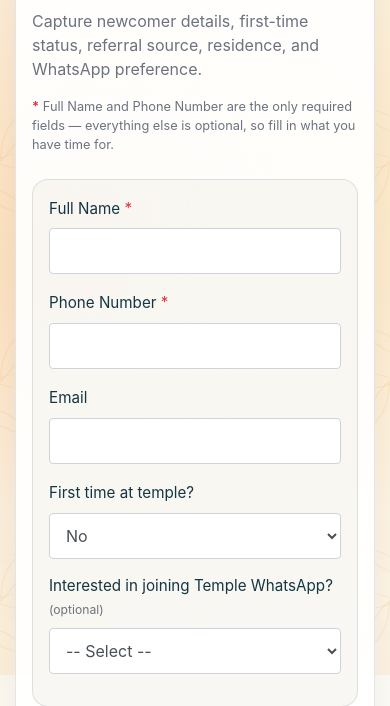
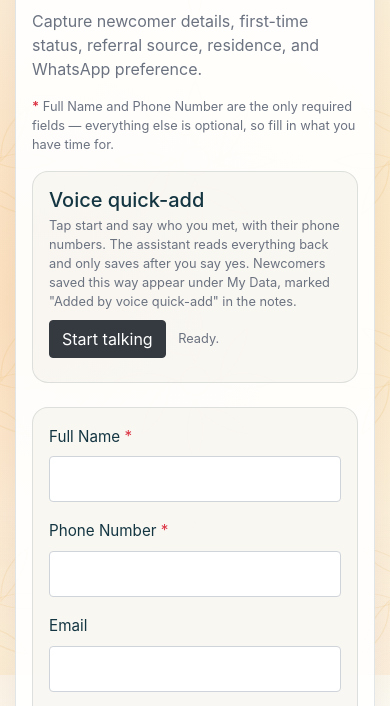
Before and after one commit to Ayushmaan-Dubey/IskonCRM, a Flask app: page /newcomers/new in a window 390 px wide. Shown: the part 169-875 px from the top of the page. Run offline with Flask 3, Linux system fonts and the light colour scheme; the visitor is signed in with stand-in values (Sample User, id 1); some libraries are stand-ins or nearby versions.

Commit message:
Add voice quick-add for newcomers (LiveKit)
Volunteers tap "Start talking" on Add Newcomer and speak names and phone
numbers. A LiveKit Cloud agent (voice_agent/) converses, reads everything
back, and only after a spoken "yes" asks the browser to save over RPC, so the
save runs under the volunteer's own login and the agent has no database access.

- /voice/token issues a short-lived room token; /voice/save validates and
  de-duplicates before creating GuestIntake records
- CSP allows LiveKit Cloud connections
- LIVEKIT_URL/API_KEY/API_SECRET declared in render.yaml (values set in Render)
- python-dotenv loads a local, git-ignored .env for development

Co-Authored-By: Claude Sonnet 5.5 <noreply@anthropic.com>

```diff
--- a/main.py
+++ b/main.py
@@ -1,5 +1,11 @@
 import os
 import sys
+
+try:
+    from dotenv import load_dotenv
+    load_dotenv()  # local .env only; on Render the real environment is used
+except ImportError:
+    pass
 
 try:
     from website import create_app
--- a/requirements.txt
+++ b/requirements.txt
@@ -9,3 +9,5 @@ psycopg2-binary>=2.9.9
 openpyxl>=3.1.0
 qrcode[pil]>=7.4.2
 Pillow>=10.0.0
+livekit-api>=1.0.0
+python-dotenv>=1.0.0
--- /dev/null
+++ b/voice_agent/livekit.toml
@@ -0,0 +1,5 @@
+[project]
+  subdomain = "temple-crm-hav8dylr"
+
+[agent]
+  id = "CA_m3cJ55s8sMCs"
--- /dev/null
+++ b/voice_agent/requirements.txt
@@ -0,0 +1 @@
+livekit-agents[silero]~=1.8
--- a/website/__init__.py
+++ b/website/__init__.py
@@ -111,6 +111,8 @@ def create_app():
             'style-src': ["'self'", "'unsafe-inline'", 'https://stackpath.bootstrapcdn.com', 'https://fonts.googleapis.com'],
             'font-src': ["'self'", 'https://fonts.gstatic.com', 'https://stackpath.bootstrapcdn.com'],
             'img-src': ["'self'", 'data:'],
+            # Voice quick-add: LiveKit Cloud signalling (wss) and media setup (https).
+            'connect-src': ["'self'", 'https://*.livekit.cloud', 'wss://*.livekit.cloud'],
         }
         Talisman(app, force_https=force_https, strict_transport_security=force_https, content_security_policy=csp)
     except ImportError:
--- /dev/null
+++ b/website/static/voice-quickadd.js
@@ -0,0 +1,84 @@
+// Voice quick-add: joins a LiveKit room with the voice agent, plays its audio, and performs
+// the save when the agent asks (RPC "save_newcomers") using the volunteer's own login session.
+(function () {
+  var panel = document.getElementById('voice-quickadd');
+  if (!panel || !window.LivekitClient) return;
+
+  var startBtn = document.getElementById('voice-start');
+  var stopBtn = document.getElementById('voice-stop');
+  var statusEl = document.getElementById('voice-status');
+  var resultsEl = document.getElementById('voice-results');
+  var room = null;
+
+  function setStatus(text) { statusEl.textContent = text; }
+
+  function showSaved(results) {
+    results.forEach(function (r) {
+      var li = document.createElement('li');
+      li.textContent = r.full_name + ' — ' + r.status + (r.reason ? ' (' + r.reason + ')' : '');
+      resultsEl.appendChild(li);
+    });
+  }
+
+  function reset(message) {
+    startBtn.disabled = false;
+    stopBtn.classList.add('d-none');
+    startBtn.classList.remove('d-none');
+    document.querySelectorAll('audio[data-lk]').forEach(function (el) { el.remove(); });
+    room = null;
+    setStatus(message || 'Ready.');
+  }
+
+  async function start() {
+    startBtn.disabled = true;
+    setStatus('Connecting…');
+    try {
+      var resp = await fetch(panel.dataset.tokenUrl, { method: 'POST', credentials: 'same-origin' });
+      var body = await resp.json();
+      if (!resp.ok) throw new Error(body.error || 'Could not start voice quick-add.');
+
+      var LK = window.LivekitClient;
+      room = new LK.Room();
+      room.on(LK.RoomEvent.TrackSubscribed, function (track) {
+        if (track.kind !== 'audio') return;
+        var el = track.attach();
+        el.dataset.lk = '1';
+        document.body.appendChild(el);
+      });
+      room.on(LK.RoomEvent.TrackUnsubscribed, function (track) {
+        track.detach().forEach(function (el) { el.remove(); });
+      });
+      room.on(LK.RoomEvent.Disconnected, function () { reset('Session ended.'); });
+
+      room.localParticipant.registerRpcMethod('save_newcomers', async function (data) {
+        var people = JSON.parse(data.payload).people;
+        var saveResp = await fetch(panel.dataset.saveUrl, {
+          method: 'POST',
+          credentials: 'same-origin',
+          headers: { 'Content-Type': 'application/json' },
+          body: JSON.stringify({ people: people }),
+        });
+        var saveBody = await saveResp.json();
+        if (!saveResp.ok) throw new Error(saveBody.error || 'Save failed.');
+        showSaved(saveBody.results);
+        return JSON.stringify(saveBody);
+      });
+
+      await room.connect(body.url, body.token);
+      await room.startAudio();
+      await room.localParticipant.setMicrophoneEnabled(true);
+      startBtn.classList.add('d-none');
+      stopBtn.classList.remove('d-none');
+      setStatus('Listening — just start talking.');
+    } catch (err) {
+      if (room) room.disconnect();
+      reset(err && err.name === 'NotAllowedError'
+        ? 'Microphone access was blocked. Allow it in the browser and try again.'
+        : (err && err.message) || 'Something went wrong.');
+    }
+  }
+
+  startBtn.addEventListener('click', start);
+  stopBtn.addEventListener('click', function () { if (room) room.disconnect(); });
+  window.addEventListener('beforeunload', function () { if (room) room.disconnect(); });
+})();
--- a/website/templates/guest-intake.html
+++ b/website/templates/guest-intake.html
@@ -7,6 +7,18 @@
 <h1 class="mt-2">Guest Intake</h1>
 <p class="muted">Capture newcomer details, first-time status, referral source, residence, and WhatsApp preference.</p>
 <p class="muted small"><span class="text-danger font-weight-bold">*</span> Full Name and Phone Number are the only required fields — everything else is optional, so fill in what you have time for.</p>
+
+<div id="voice-quickadd" class="form-section mt-3"
+     data-token-url="{{ url_for('views.voice_token') }}" data-save-url="{{ url_for('views.voice_save') }}">
+  <h5 class="mb-1">Voice quick-add</h5>
+  <p class="muted small mb-2">Tap start and say who you met, with their phone numbers. The assistant reads everything back and only saves after you say yes. Newcomers saved this way appear under My Data, marked "Added by voice quick-add" in the notes.</p>
+  <button type="button" id="voice-start" class="btn btn-dark">Start talking</button>
+  <button type="button" id="voice-stop" class="btn btn-outline-dark d-none">Stop</button>
+  <span id="voice-status" class="muted small ml-2" role="status">Ready.</span>
+  <ul id="voice-results" class="small mt-2 mb-0"></ul>
+</div>
+<script src="https://cdn.jsdelivr.net/npm/livekit-client@2.15.4/dist/livekit-client.umd.js" crossorigin="anonymous"></script>
+<script src="{{ url_for('static', filename='voice-quickadd.js') }}?v=1"></script>
 
 {% if errors %}
   <div class="alert alert-danger">
--- a/website/views.py
+++ b/website/views.py
@@ -1,5 +1,7 @@
 import io
+import os
 import base64
+import secrets
 from datetime import datetime, timedelta
 
 from flask import (Blueprint, Response, current_app, flash, jsonify, redirect,
@@ -234,6 +236,67 @@ def guest_intake():
         area_options=AREA_OPTIONS,
         whatsapp_options=WHATSAPP_OPTIONS,
     )
+
+
+# ─────────────────────────────────────────────────────────────
+# Voice Quick-Add (LiveKit)
+# The browser joins a LiveKit room with the voice agent (voice_agent/agent.py). The agent
+# only talks; once the volunteer says "yes" it asks THIS browser to save, over RPC, so the
+# save runs under the volunteer's own login and the agent never holds database access.
+# ─────────────────────────────────────────────────────────────
+
+VOICE_MAX_PEOPLE = 10
+
+
+@views.route('/voice/token', methods=['POST'])
+@login_required
+def voice_token():
+    url = os.environ.get('LIVEKIT_URL')
+    api_key = os.environ.get('LIVEKIT_API_KEY')
+    api_secret = os.environ.get('LIVEKIT_API_SECRET')
+    if not (url and api_key and api_secret):
+        return jsonify(error='Voice quick-add is not configured on this server.'), 503
+
+    from livekit import api as lk_api  # imported lazily so the app still boots without it
+
+    room = f'quickadd-{current_user.id}-{secrets.token_hex(4)}'
+    token = (
+        lk_api.AccessToken(api_key, api_secret)
+        .with_identity(f'user-{current_user.id}')
+        .with_name(current_user.first_name)
+        .with_ttl(timedelta(minutes=10))
+        .with_grants(lk_api.VideoGrants(room_join=True, room=room))
+        .to_jwt()
+    )
+    return jsonify(url=url, token=token)
+
+
+@views.route('/voice/save', methods=['POST'])
+@login_required
+def voice_save():
+    data = request.get_json(silent=True)
+    people = data.get('people') if isinstance(data, dict) else None
+    if not isinstance(people, list) or not people:
+        return jsonify(error='No people to save.'), 400
+    if len(people) > VOICE_MAX_PEOPLE:
+        return jsonify(error=f'At most {VOICE_MAX_PEOPLE} people per request.'), 400
+
+    results = []
+    for entry in people:
+        full_name = str(entry.get('full_name', '')).strip()[:200] if isinstance(entry, dict) else ''
+        phone_number = format_phone(str(entry.get('phone_number', '')).strip()[:50]) if isinstance(entry, dict) else ''
+        if not full_name or not phone_number:
+            results.append({'full_name': full_name, 'status': 'skipped', 'reason': 'name and phone are both required'})
+            continue
+        notes = 'Added by voice quick-add'
+        if _duplicate_guest_record(full_name, phone_number, '', 'no', None, [], '', [], '', notes):
+            results.append({'full_name': full_name, 'status': 'duplicate'})
+            continue
+        _create_guest_intake_record(
+            full_name, phone_number, '', notes, False, '', [], '', [], '', False, False, current_user.id,
+        )
+        results.append({'full_name': full_name, 'status': 'saved'})
+    return jsonify(results=results)
 
 
 # ─────────────────────────────────────────────────────────────
```
Also changed, not shown: render.yaml (+7 -0 lines), voice_agent/agent.py (added, +92 -0 lines), voice_agent/README.md (added), 2 other files.
